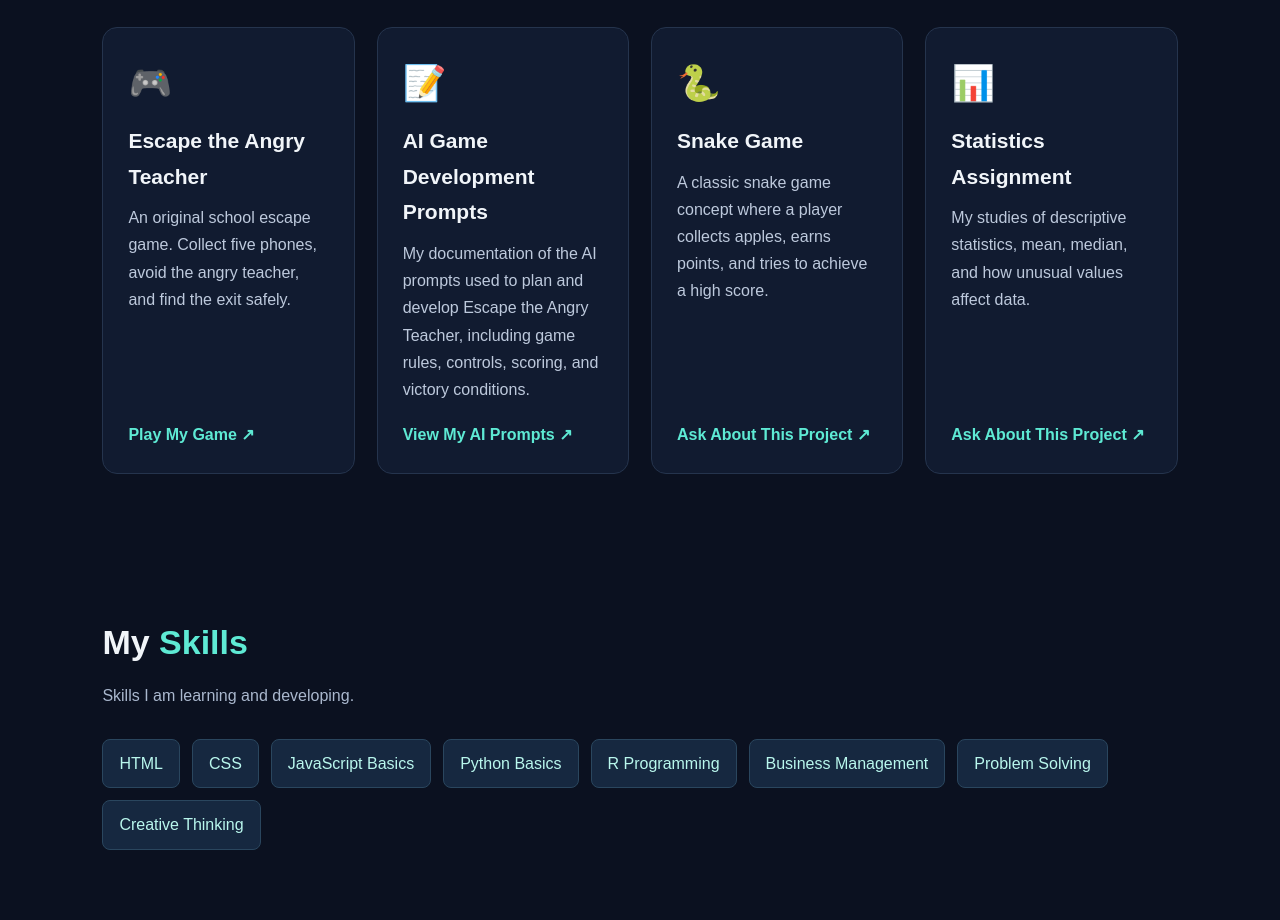
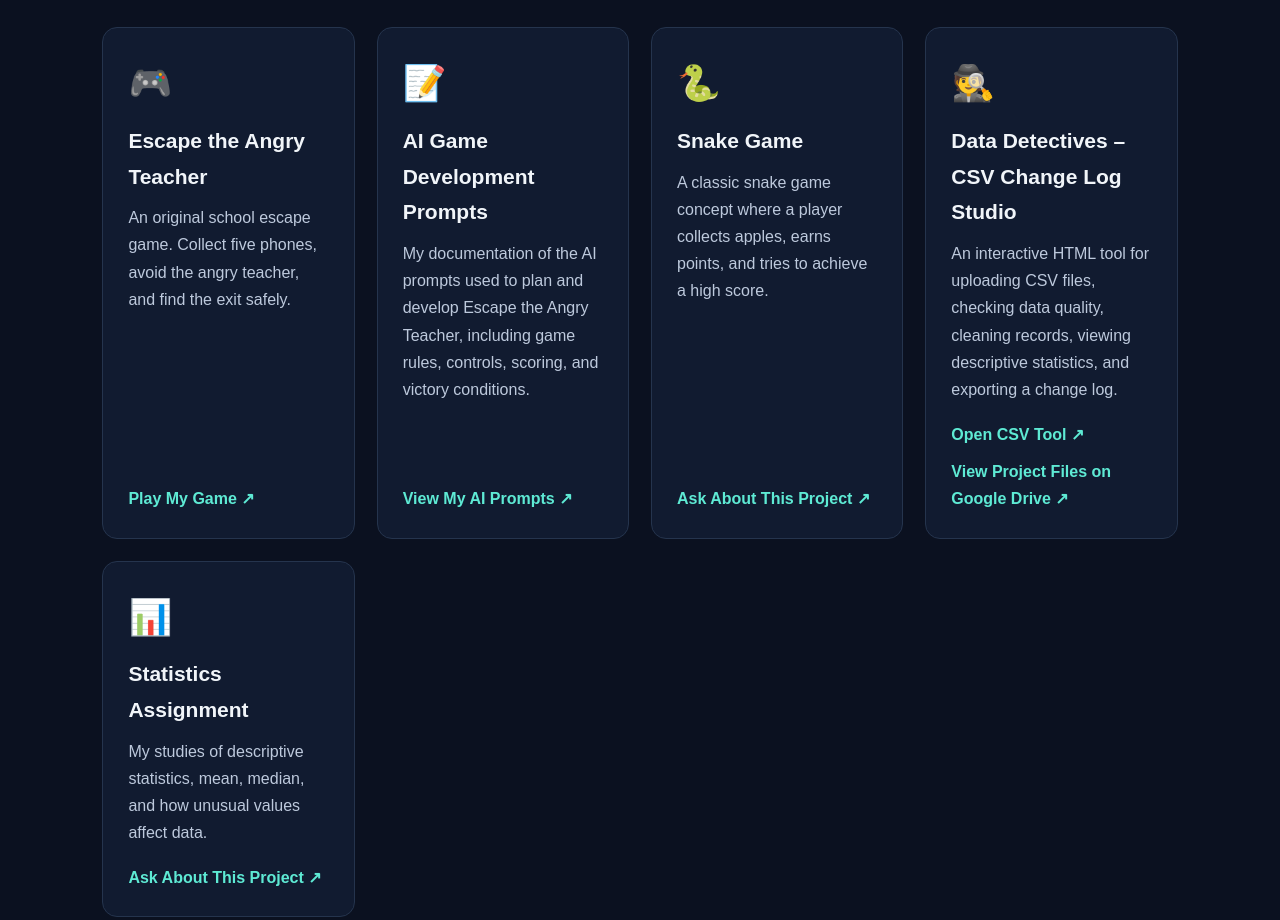
Before and after one commit to Ayushstha0/student-portfolio, a plain HTML site: page index.html in a window 1280 px wide. Shown: the part 1300-2220 px from the top of the page. Drawn offline with Linux system fonts and the light colour scheme.

Commit message:
Enhance index.html with project card links
Added project card links for the Data Detectives tool.

```diff
--- a/index.html
+++ b/index.html
@@ -192,6 +192,20 @@
       padding-top: 18px;
     }
 
+    .project-card-links {
+      display: flex;
+      flex-direction: column;
+      align-items: flex-start;
+      gap: 10px;
+      margin-top: auto;
+      padding-top: 18px;
+    }
+
+    .project-card-links .project-link {
+      margin-top: 0;
+      padding-top: 0;
+    }
+
     .skills {
       display: flex;
       gap: 12px;
@@ -374,6 +388,31 @@
         </article>
 
         <article class="card">
+          <div class="card-icon">🕵️</div>
+          <h3>Data Detectives – CSV Change Log Studio</h3>
+          <p>
+            An interactive HTML tool for uploading CSV files, checking data quality,
+            cleaning records, viewing descriptive statistics, and exporting a change log.
+          </p>
+          <div class="project-card-links">
+            <a
+              class="project-link"
+              href="./tool_data_detectives.html"
+              target="_blank"
+              rel="noopener noreferrer">
+              Open CSV Tool ↗
+            </a>
+            <a
+              class="project-link"
+              href="https://drive.google.com/drive/folders/1-XeKEuzIcin6zRjEapy_OJboIMumQuFw?usp=drive_link"
+              target="_blank"
+              rel="noopener noreferrer">
+              View Project Files on Google Drive ↗
+            </a>
+          </div>
+        </article>
+
+        <article class="card">
           <div class="card-icon">📊</div>
           <h3>Statistics Assignment</h3>
           <p>
```
